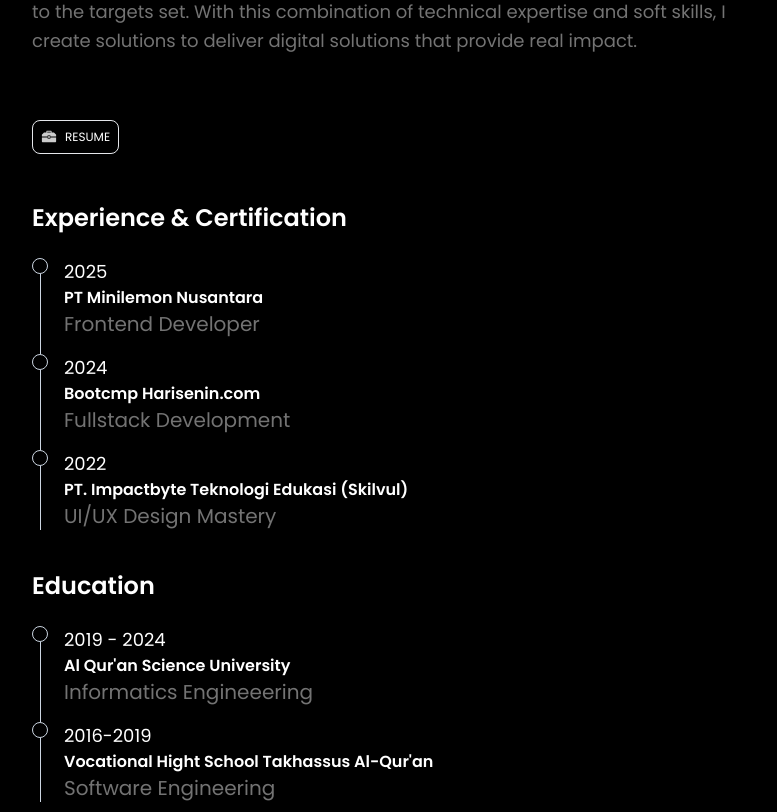
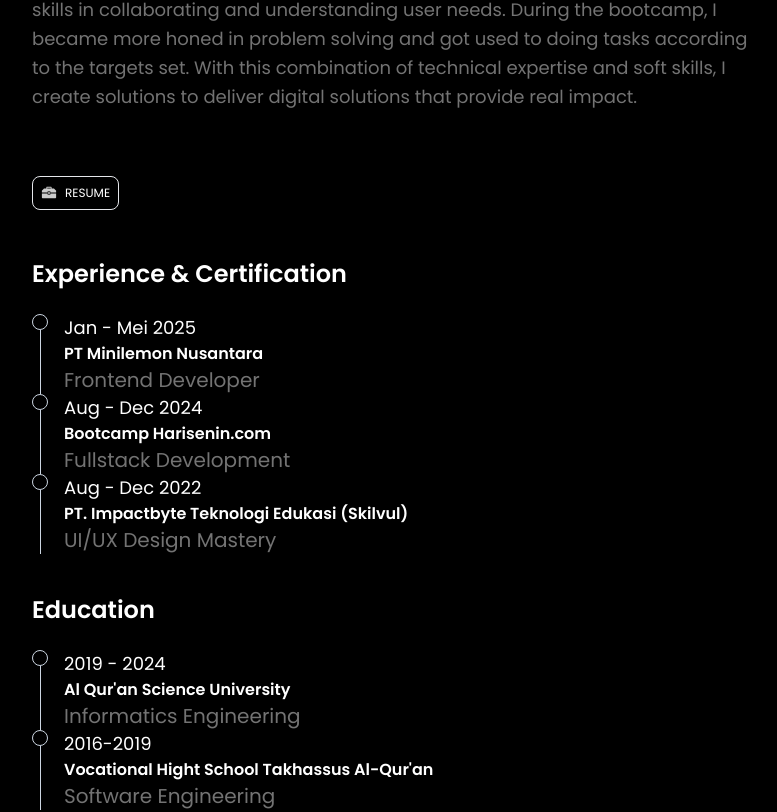
Before and after one commit to Meliana1020/portfolio, a React (Vite) app: page / in a window 1280 px wide. Shown: the part 1540-2352 px from the top of the page, without its empty margins (414-1191 px from the left). Built offline with nearby package versions, Linux system fonts and the light colour scheme.

Commit message:
session:home and resume

```diff
--- a/src/Components/Elements/SidebarMenu/sidebarMenu.jsx
+++ b/src/Components/Elements/SidebarMenu/sidebarMenu.jsx
@@ -1,4 +1,3 @@
-import React from "react";
 import { Link } from "react-scroll";
 import { FaHome, FaUser, FaBriefcase, FaWindowRestore } from "react-icons/fa";
 import { TbTools } from "react-icons/tb";
--- a/src/Components/Layouts/HomeContent.jsx
+++ b/src/Components/Layouts/HomeContent.jsx
@@ -8,11 +8,12 @@ const HomeContent = () => {
             <h1 className="text-5xl sm:text-9xl lg:text-8xl md:text-7xl font-base mb-2">Say Hi From Meliana,</h1>
             <h1 className="text-2xl sm:text-6xl lg:text-6xl md:text-4xl font-base mb-2">Frontend Engineer</h1>
             <p className="text-lg mb-4 text-neutral-500 mt-2 sm:mr-20">
-            I enjoy designing and transforming designs into efficient code. My
-            enthusiasm for creating
+            I believe that beautiful interfaces should be supported by readable,
+            maintainable code that follows best practices for optimal performance.
 
-            beautiful and functional websites is always my motivation, and I
-            love what I do.{" "}
+            But more than that, I believe that problem solving is the soul of good development -
+            because behind a beautiful UI, there should be the ability to think systematically
+            to solve complex problems and build a robust and scalable code architecture.{" "}
 
         </p>
       </div>
--- a/src/Components/Layouts/ResumeContent.jsx
+++ b/src/Components/Layouts/ResumeContent.jsx
@@ -1,76 +1,80 @@
 const ResumeContent = () => {
-  return (
-    <>
-      <div className="text-white mt-16" id="resume">
-        <div className="flex flex-row border  p-2 rounded-lg w-fit mb-12">
-          <img src="/clarity_tools.svg" alt="" className="w-4" />
-          <p className="pl-2 text-xs">RESUME</p>
-        </div>
+  const experiences = [
+    {
+      period: "Jan - Mei 2025",
+      title: "PT Minilemon Nusantara",
+      role: "Frontend Developer",
+    },
+    {
+      period: "Aug - Dec 2024",
+      title: "Bootcamp Harisenin.com",
+      role: "Fullstack Development",
+    },
+    {
+      period: "Aug - Dec 2022",
+      title: "PT. Impactbyte Teknologi Edukasi (Skilvul)",
+      role: "UI/UX Design Mastery",
+    },
+  ];
 
-        <div className="text-2xl font-semibold mb-6">Experience & Certification</div>
+  const educations = [
+    {
+      period: "2019 - 2024",
+      title: "Al Qur'an Science University",
+      major: "Informatics Engineering",
+    },
+    {
+      period: "2016-2019",
+      title: "Vocational Hight School Takhassus Al-Qur'an",
+      major: "Software Engineering",
+    },
+  ];
+
+  const TimelineItem = ({ period, title, description }) => (
     <div className="flex flex-row">
       <div className="flex flex-col">
-            <div className="border-slate-300 border rounded-xl w-4 h-4 "></div>
-            <div className="bg-slate-300 w-[0.5px] h-24 sm:h-20 md:h16 ml-2"></div>
+        <div className="border-slate-300 border rounded-xl w-4 h-4" />
+        <div className="bg-slate-300 w-[0.5px] h-24 sm:h-20 md:h-16 ml-2" />
       </div>
       <div className="ml-4">
-            <div className="text-lg">2025</div>
-            <div className="text-xl font-semibold md:text-base">PT Minilemon Nusantara</div>
-            <div className="text-xl text-neutral-500">Frontend Developer</div>
+        <div className="text-lg">{period}</div>
+        <div className="text-xl font-semibold md:text-base">{title}</div>
+        <div className="text-xl text-neutral-500">{description}</div>
       </div>
     </div>
+  );
 
-        <div className="flex flex-row">
-          <div className="flex flex-col">
-            <div className="border-slate-300 border rounded-xl w-4 h-4 "></div>
-            <div className="bg-slate-300 w-[0.5px] h-24 sm:h-20 md:h16 ml-2"></div>
+  const SectionHeader = ({ icon, title }) => (
+    <div className="flex flex-row border p-2 rounded-lg w-fit mb-12">
+      <img src={icon} alt="" className="w-4" />
+      <p className="pl-2 text-xs">{title}</p>
     </div>
-          <div className="ml-4">
-            <div className="text-lg">2024</div>
-            <div className="text-xl font-semibold md:text-base">Bootcmp Harisenin.com</div>
-            <div className="text-xl text-neutral-500">Fullstack Development</div>
+  );
+
+  return (
+    <div className="text-white mt-16" id="resume">
+      <SectionHeader icon="/clarity_tools.svg" title="RESUME" />
+
+      <h2 className="text-2xl font-semibold mb-6">Experience & Certification</h2>
+      {experiences.map((exp, index) => (
+        <TimelineItem
+          key={index}
+          period={exp.period}
+          title={exp.title}
+          description={exp.role}
+        />
+      ))}
+
+      <h2 className="text-2xl font-semibold mb-6 mt-10">Education</h2>
+      {educations.map((edu, index) => (
+        <TimelineItem
+          key={index}
+          period={edu.period}
+          title={edu.title}
+          description={edu.major}
+        />
+      ))}
     </div>
-        </div>
-
-        <div className="flex flex-row">
-          <div className="flex flex-col">
-            <div className="border-slate-300 border rounded-xl w-4 h-4 "></div>
-            <div className="bg-slate-300 w-[0.5px] h-24 sm:h-20 md:h-16 ml-2"></div>
-          </div>
-          <div className="ml-4">
-            <div className="text-lg">2022</div>
-            <div className="text-xl font-semibold md:text-base">PT. Impactbyte Teknologi Edukasi (Skilvul)</div>
-            <div className="text-xl text-neutral-500">UI/UX Design Mastery</div>
-          </div>
-        </div>
-
-        <div className="text-2xl font-semibold mb-6 mt-10">Education</div>
-        <div className="flex flex-row">
-          <div className="flex flex-col">
-            <div className="border-slate-300 border rounded-xl w-4 h-4 "></div>
-            <div className="bg-slate-300 w-[0.5px] h-24 sm:h-20 md:h-20 ml-2"></div>
-          </div>
-          <div className="ml-4">
-            <div className="text-lg">2019 - 2024</div>
-            <div className="text-xl font-semibold md:text-base">Al Qur'an Science University</div>
-            <div className="text-xl text-neutral-500">Informatics Engineeering</div>
-          </div>
-        </div>
-
-        <div className="flex flex-row">
-          <div className="flex flex-col">
-            <div className="border-slate-300 border rounded-xl w-4 h-4 "></div>
-            <div className="bg-slate-300 w-[0.5px] h-24 sm:h-20 md:h-16 ml-2"></div>
-          </div>
-          <div className="ml-4">
-            <div className="text-lg">2016-2019</div>
-            <div className="text-xl font-semibold md:text-base">Vocational Hight School Takhassus Al-Qur'an</div>
-            <div className="text-xl text-neutral-500">Software Engineering</div>
-          </div>
-        </div>
-
-      </div>
-    </>
   );
 };
 
```
Lines whose indentation alone changed are shown as unchanged.
